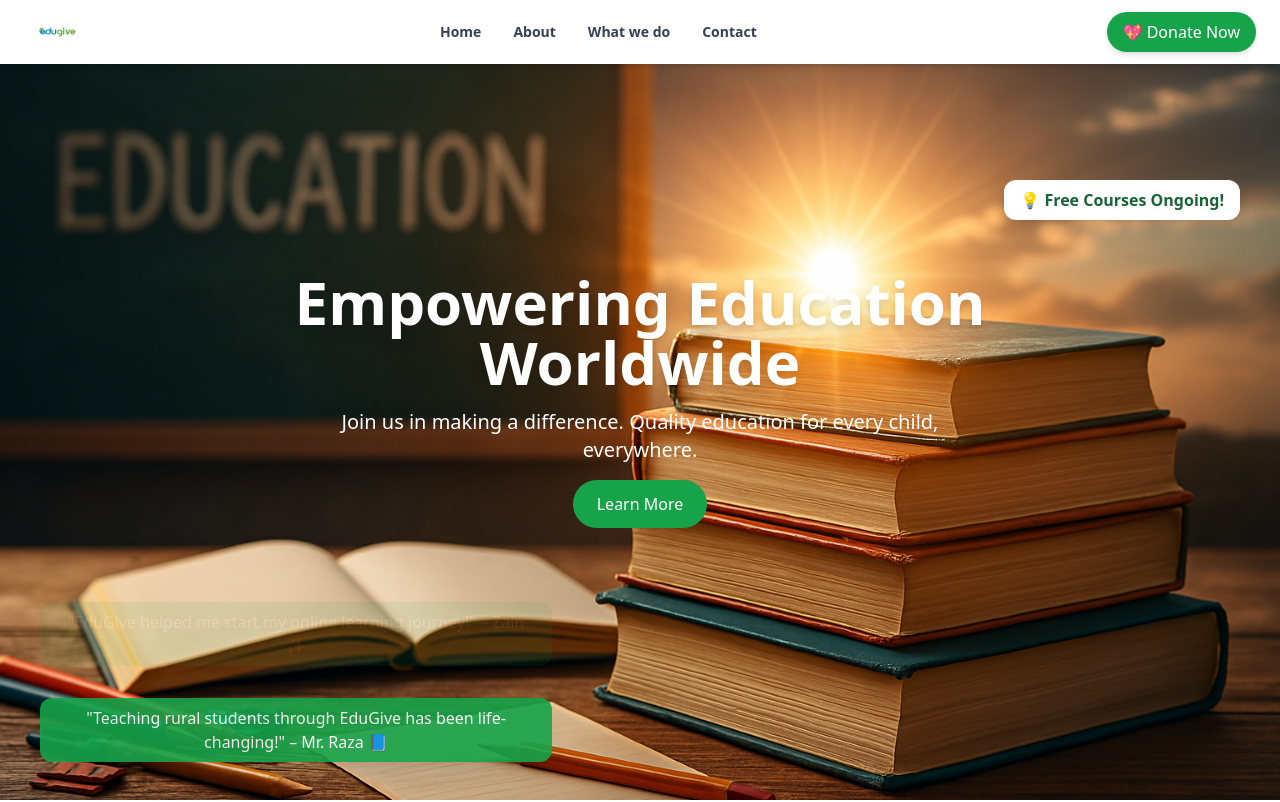
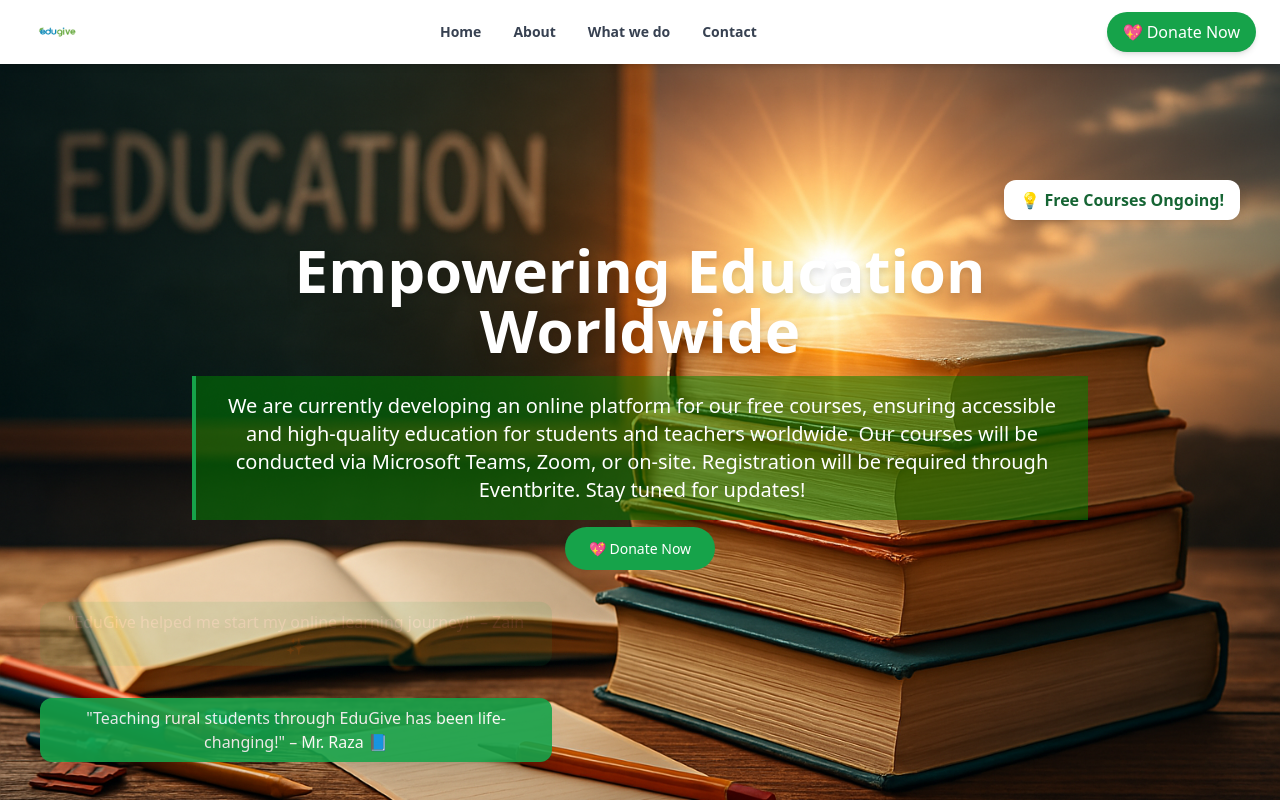
Before and after one commit to SalluMia/bilal-edu, a React (Create React App) app: page / in a window 1280 px wide. Shown: the top 802 px of the page. Built offline with nearby package versions, Linux system fonts and the light colour scheme.

Commit message:
updated build

```diff
--- a/src/components/Hero.js
+++ b/src/components/Hero.js
@@ -41,14 +41,14 @@ const Hero = () => {
         <h1 className="text-3xl sm:text-4xl md:text-5xl lg:text-6xl font-extrabold text-white mb-4 drop-shadow-lg">
           Empowering Education Worldwide
         </h1>
-        <p className="text-white text-sm sm:text-base md:text-lg lg:text-xl max-w-2xl mx-auto mb-4">
-          Join us in making a difference. Quality education for every child, everywhere.
+        <p className="text-white border-l-4 border-green-600 bg-[#00800083] p-4  text-sm sm:text-base md:text-lg lg:text-xl max-w-4xl mx-auto mb-4">
+        We are currently developing an online platform for our free courses, ensuring accessible and high-quality education for students and teachers worldwide. Our courses will be conducted via Microsoft Teams, Zoom, or on-site. Registration will be required through Eventbrite. Stay tuned for updates!
         </p>
 
         {/* Donate Now - Mobile Only */}
         <a
           href="https://www.launchgood.com/v4/campaign/edu_give_cic_empowering_the_entire_community__proposal_for_funding?src=internal_discover"
-          className="block sm:hidden mb-6 px-6 py-3 bg-green-600 text-white rounded-full hover:bg-green-700 transition-all duration-300 text-sm mx-auto"
+          className=" mb-6 px-6 py-3 bg-green-600 text-white rounded-full hover:bg-green-700 transition-all duration-300 text-sm mx-auto"
           target="_blank"
           rel="noopener noreferrer"
         >
@@ -56,12 +56,12 @@ const Hero = () => {
         </a>
 
         {/* Learn More - Desktop Only */}
-        <a
+        {/* <a
           href="#about"
-          className="hidden sm:inline-block bg-green-600 text-white px-6 py-3 rounded-full hover:bg-green-700 transition-all duration-300"
+          className=" bg-green-600 text-white px-6 py-3 rounded-full hover:bg-green-700 transition-all duration-300"
         >
           Learn More
-        </a>
+        </a> */}
       </motion.div>
 
       {/* Floating Animated Box */}
```
Also changed, not shown: 11 other files (tests, documents, lock files or other folders).
